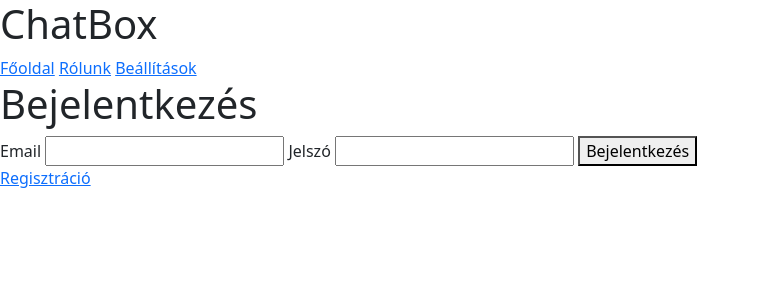
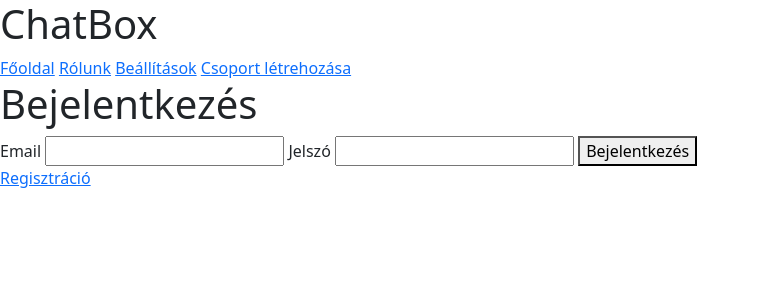
Before and after one commit to energypatrikhu/chatbox-frontend, a SvelteKit app: page /user/login in a window 1280 px wide. Shown: the top 300 px of the page, without its empty margins (0-760 px from the left). Built offline with nearby package versions, Linux system fonts and the light colour scheme.

Commit message:
Csoport létrehozo link

```diff
--- a/src/routes/+layout.svelte
+++ b/src/routes/+layout.svelte
@@ -18,6 +18,7 @@
 		<a href="/">Főoldal</a>
 		<a href="/about">Rólunk</a>
 		<a href="/settings">Beállítások</a>
+		<a href="/groups/createGroup">Csoport létrehozása</a>
 	</nav>
 </header>
 
```
